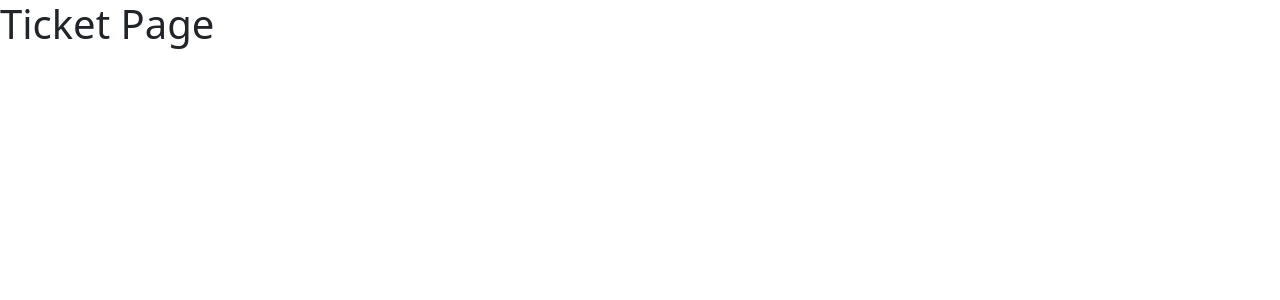
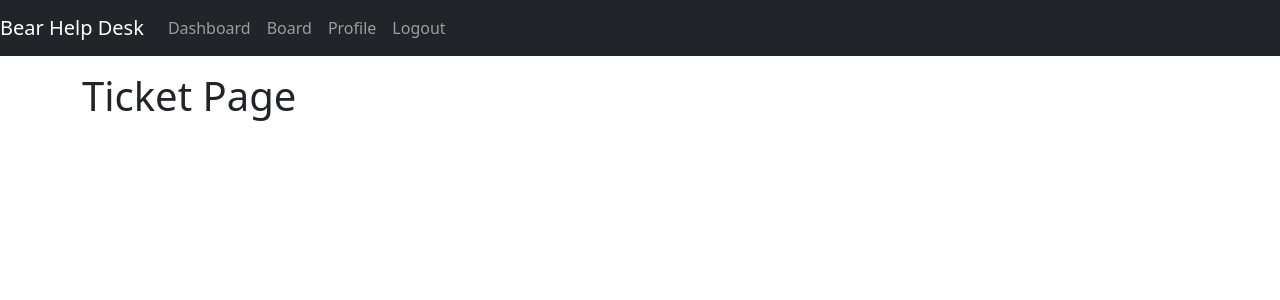
Before and after one commit to rileygrotenhuis/BearHelpDesk, a React (Create React App) app in the folder client/: page /ticket/1 in a window 1280 px wide. Shown: the top 300 px of the page. Built offline with nearby package versions, Linux system fonts and the light colour scheme; no server answers.

Commit message:
Setup basic functionality for Ticket Page.

```diff
--- a/client/src/Pages/TicketPage.js
+++ b/client/src/Pages/TicketPage.js
@@ -1,17 +1,46 @@
 // React Modules
 import React, { useEffect } from 'react';
-import { useParams } from 'react-router-dom';
+import { useHistory, useParams } from 'react-router-dom';
+import Axios from 'axios';
+
+// Components
+import Navbar2 from '../Components/Navbar2';
 
 // Ticket Page
 function TicketPage() {
 
+    // useHistory Variable
+    let history = useHistory();
+
     // useParams Variables
     const { ticketID } = useParams();
+
+    // On Page Load
+    useEffect(() => {
+        // GET => '/login'
+        Axios({
+            method: "GET",
+            withCredentials: true,
+            url: 'http://localhost:5000/login'
+        }).then(results => {
+            // If there is no logged in user detected, redirect to login page
+            if (results.data.employee_email == null) {
+                alert('You must be logged in to access this page!');
+                history.push('/login');
+            // Otherwise, carry on...
+            } else {
+                alert(`You will soon be able to see the info for ${ticketID}`);
+            }
+        });
+    }, []);
 
     // JSX
     return (
         <div>
-            <h1>Ticket Page</h1>
+            <Navbar2 />
+            <div className="container mt-3">
+                <h1 className="mb-3">Ticket Page</h1>
+            </div>
         </div>
     );
 }
```
